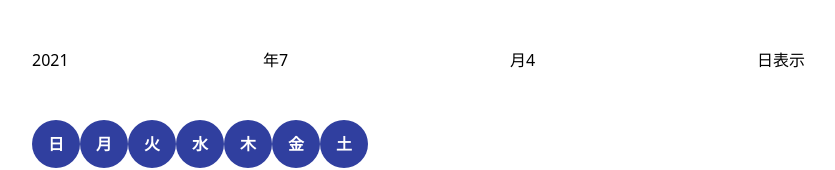
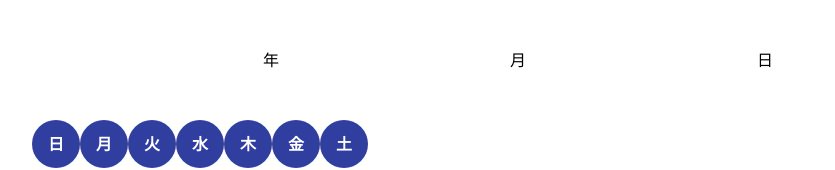
Before and after one commit to shogoroy/labs, a Next.js app: page /calender in a window 1280 px wide. Shown: the top 170 px of the page, without its empty margins (16-851 px from the left). Built offline with nearby package versions, Linux system fonts and the light colour scheme.

Commit message:
♻️ Update by using FormInput and useForm

```diff
--- a/src/app/calender/page.tsx
+++ b/src/app/calender/page.tsx
@@ -1,37 +1,47 @@
+"use client"
+
 import clsx from "clsx"
 import React from "react"
 
+import FormInput from "@/components/form-components/FormInput"
+
+import type { FormValues } from "./type"
 import { useViewModel } from "./useViewModel"
 
 interface Props {}
 
 const CalenderPage: React.FC<Props> = () => {
-  const { register, weeks, targetDate, handleClick } = useViewModel()
+  const { form, weeks, targetDate, handleClick } = useViewModel()
 
   return (
     <div className={clsx("bg-white", "text-black", "p-12")}>
       <div className={"mb-12"}>
-        <form>
-          <input
+        <form.Form onSubmit={handleClick}>
+          <>
+            <FormInput<FormValues>
               id="year"
+              name="year"
               type="number"
-            {...register("year", { required: true, valueAsDate: true })}
+              formOptions={{ required: true, valueAsDate: true }}
             />
             年
-          <input
+            <FormInput<FormValues>
               id="month"
+              name="month"
               type="number"
-            {...register("month", { required: true, valueAsDate: true })}
+              formOptions={{ required: true, valueAsDate: true }}
             />
             月
-          <input
+            <FormInput<FormValues>
               id="date"
+              name="date"
               type="number"
-            {...register("date", { required: true, valueAsDate: true })}
+              formOptions={{ required: true, valueAsDate: true }}
             />
             日
-          <input type="button" value="表示" onClick={handleClick} />
-        </form>
+            <form.Form onSubmit={handleClick} />
+          </>
+        </form.Form>
       </div>
       <div>
         <table>
--- /dev/null
+++ b/src/app/calender/type.d.ts
@@ -0,0 +1,5 @@
+export interface FormValues {
+  year: string
+  month: string
+  date: string
+}
--- a/src/app/calender/useViewModel.ts
+++ b/src/app/calender/useViewModel.ts
@@ -1,6 +1,7 @@
 import dayjs from "dayjs"
 import { useState } from "react"
-import { useForm } from "react-hook-form"
+
+import { useForm } from "@/components/form-components"
 
 export const useViewModel = () => {
   const today = dayjs()
@@ -14,7 +15,7 @@ export const useViewModel = () => {
   }
   const [weeks, setWeeks] = useState<Week[]>([])
 
-  const { register, getValues } = useForm({
+  const form = useForm({
     defaultValues: {
       year: today.year(),
       month: today.month() + 1,
@@ -23,7 +24,7 @@ export const useViewModel = () => {
   })
 
   const handleClick = () => {
-    const { year, month, date } = getValues()
+    const { year, month, date } = form.formMethods.getValues()
 
     const targetDay = dayjs(`${year}-${month - 1}-${date}`)
 
@@ -61,5 +62,5 @@ export const useViewModel = () => {
     setWeeks(weeks)
   }
 
-  return { register, weeks, targetDate, handleClick }
+  return { weeks, targetDate, handleClick, form }
 }
```
Lines whose indentation alone changed are shown as unchanged.
